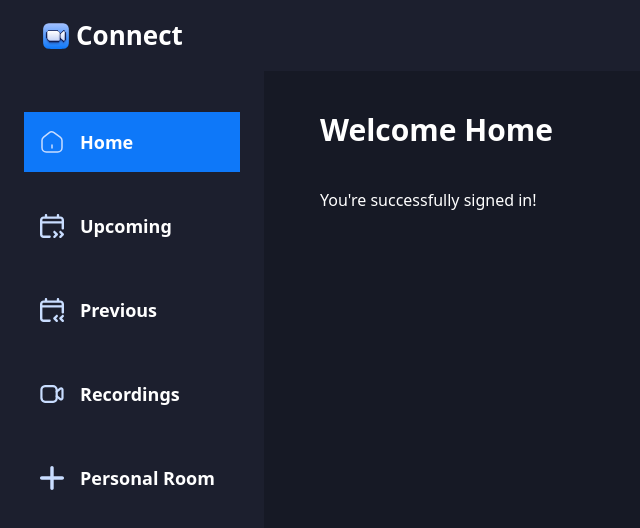
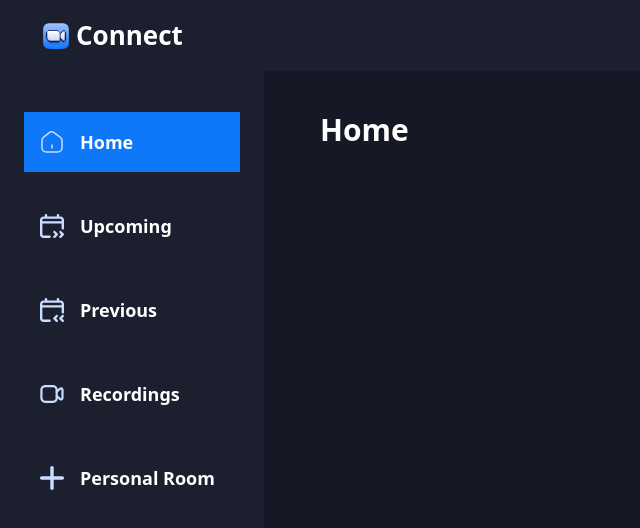
Before and after one commit to SurajNaik1502/Video_Conferencing, a Next.js app: page / in a window 1280 px wide. Shown: the top 528 px of the page, without its empty margins (0-640 px from the left). Built offline with nearby package versions, Linux system fonts and the light colour scheme; no server answers.

Commit message:
Changes in Home page

```diff
--- a/app/(root)/(home)/page.tsx
+++ b/app/(root)/(home)/page.tsx
@@ -1,28 +1,14 @@
-// import React from 'react'
-
-// const Home = () => {
-//   return (
-//     <section className='flex size-full fle-col gap-10 text-white'>
-//       <h1 className='text-3xl font-bold'>
-//         Home
-//       </h1>
-//     </section>
-
-//   )
-// }
-
-// export default Home
-
-
-import React from 'react';
+import React from 'react'
 
 const Home = () => {
   return (
-    <section className="flex size-full flex-col gap-10 text-white">
-      <h1 className="text-3xl font-bold">Welcome Home</h1>
-      <p>You're successfully signed in!</p>
+    <section className='flex size-full fle-col gap-10 text-white'>
+      <h1 className='text-3xl font-bold'>
+        Home
+      </h1>
     </section>
-  );
-};
 
-export default Home;
+  )
+}
+
+export default Home
```
